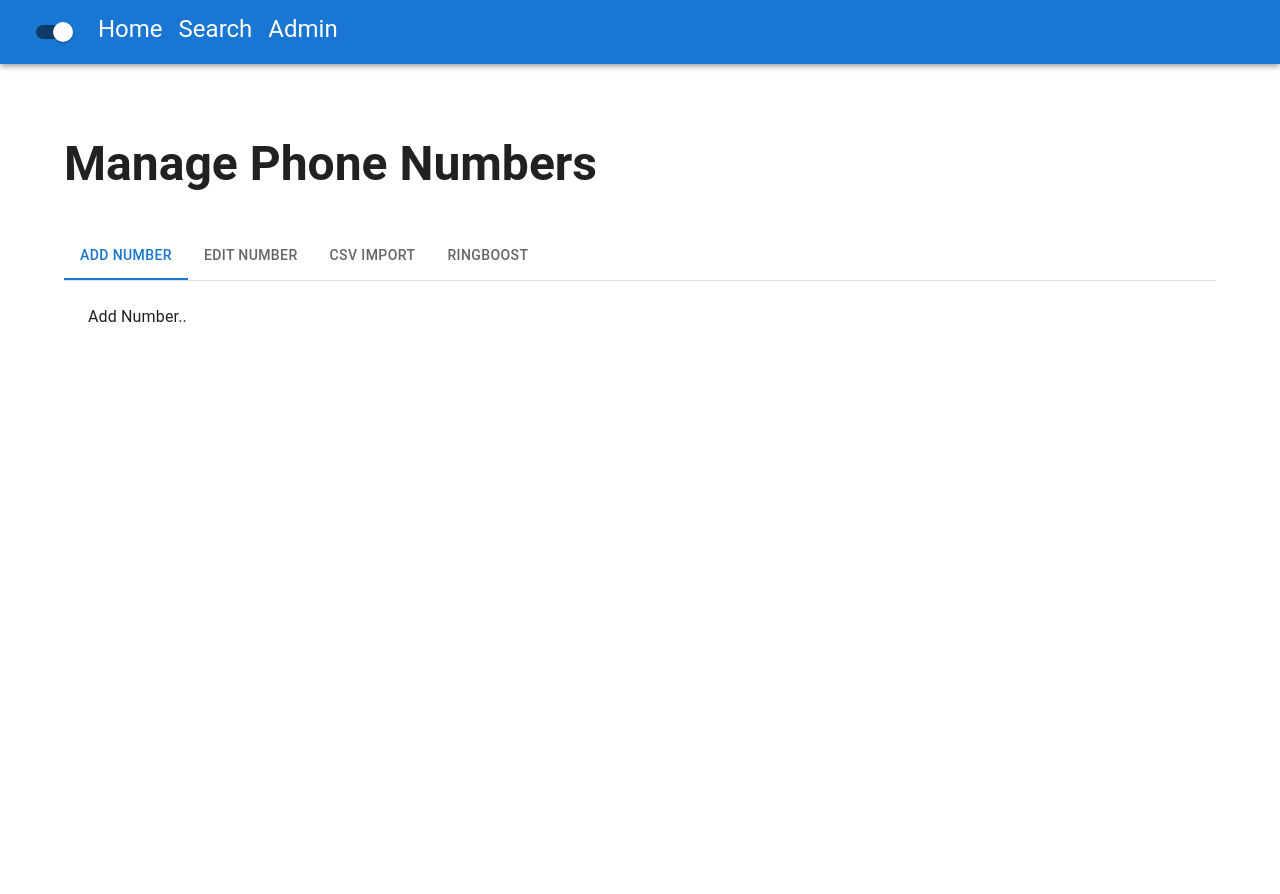
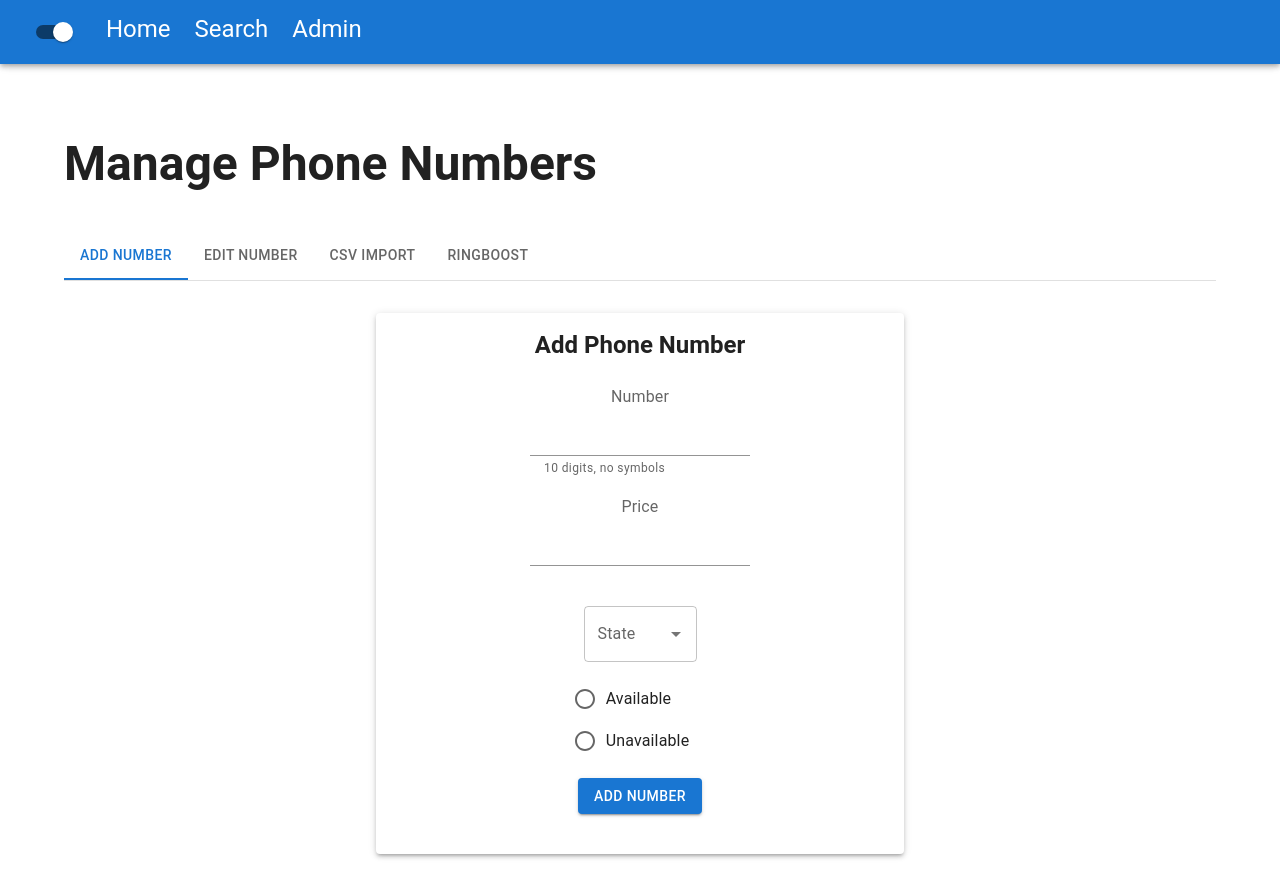
Before and after one commit to acbullock/teliance-web, a React (Create React App) app: page /teliance-web/admin in a window 1280 px wide. Before the commit the page ends 800 px from the top, so only its background shows below. Built offline with nearby package versions, Linux system fonts and the light colour scheme.

Commit message:
add number form created

```diff
--- /dev/null
+++ b/src/AddPhoneNumber.js
@@ -0,0 +1,84 @@
+import React from "react";
+import {
+  Typography,
+  Container,
+  Card,
+  CardContent,
+  Input,
+  FormControl,
+  FormHelperText,
+  FormLabel,
+  Box,
+  Radio,
+  RadioGroup,
+  Autocomplete,
+  TextField,
+  FormControlLabel,
+  Button
+} from '@mui/material';
+export default function AddPhoneNumber() {
+  const [error, setError] = React.useState(false)
+  const [states, setStates] = React.useState([])
+  const [price, setPrice] = React.useState("")
+  const handlePriceChange = (event) =>{
+    let {value} = event.target;
+    setPrice(value.replace(/[^0-9]+/g, "").substring(0,8));
+  }
+  return (
+    <Container maxWidth={false} sx={{mt:1}}  align="center">
+      <Box display="flex" flexDirection="row"  gap={2} justifyContent="center" >
+        <Card elevation={3} sx={{width:'50%'}} >
+        <CardContent >
+          <Typography variant="h5" sx={{ fontWeight: 'bold', mb:3 }}>Add Phone Number</Typography>
+          <Box  sx={{mb:2}}>
+          <FormControl>
+            <FormLabel>Number</FormLabel>
+            <Input />
+            <FormHelperText>10 digits, no symbols</FormHelperText>
+          </FormControl>
+          </Box>
+          <Box  sx={{mb:2}}>
+          <FormControl sx={{ mb:3}} onChange={handlePriceChange} >
+            <FormLabel>Price</FormLabel>
+            <Input value={price}/>
+          </FormControl>
+          </Box>
+          <Box  sx={{mb:2}}>
+          <FormControl  >
+            <Autocomplete
+              disablePortal
+              options={states}
+              value={""}
+              id="state"
+              onChange={()=>{}}
+              label="State"
+              defaultValue=""
+              renderInput={(params) => <TextField error={error} {...params} label="State" />}
+            />
+          </FormControl>
+          </Box>
+          <Box  sx={{mb:2}}>
+          <FormControl>
+            <RadioGroup
+              aria-labelledby="demo-radio-buttons-group-label"
+              defaultValue="female"
+              name="radio-buttons-group"
+            >
+              <FormControlLabel value="available" control={<Radio />} label="Available" />
+              <FormControlLabel value="Unavailable" control={<Radio />} label="Unavailable" />
+            </RadioGroup>
+          </FormControl>
+          </Box>
+           <Box  sx={{mb:2}}>
+           <Button variant="contained">Add Number</Button>
+           </Box>
+          </CardContent>
+          </Card>
+        </Box>
+
+
+
+
+    </Container>
+    );
+}
--- a/src/Admin.js
+++ b/src/Admin.js
@@ -1,5 +1,6 @@
 import React from "react";
 import { Typography, Container, Tabs, Tab,Box } from '@mui/material';
+import AddPhoneNumber from "./AddPhoneNumber"
 function CustomTabPanel(props) {
   const { children, value, index, ...other } = props;
 
@@ -41,7 +42,7 @@ const [currentTab, setCurrentTab] = React.useState(0);
           </Tabs>
         </Box>
         <CustomTabPanel value={currentTab} index={0}>
-          Add Number..
+          <AddPhoneNumber />
         </CustomTabPanel>
         <CustomTabPanel value={currentTab} index={1}>
           Edit Number..
--- a/src/App.js
+++ b/src/App.js
@@ -49,7 +49,7 @@ export default function App() {
       <Box sx={{p:2}}>
         <AppBar>
         <Toolbar>
-        <Stack direction="row" spacing={2} >
+        <Stack direction="row" spacing={2} gap={1}>
          <Switch {...label} checked={!darkMode} onChange={toggleDark} color="alernate"/>
         <Link to="/" style={{ textDecoration: 'none', color: 'primary' }}>
               <Typography variant="h5" sx={{color: !darkMode? "primary2.main": "primary.main"}}>Home</Typography>
```
